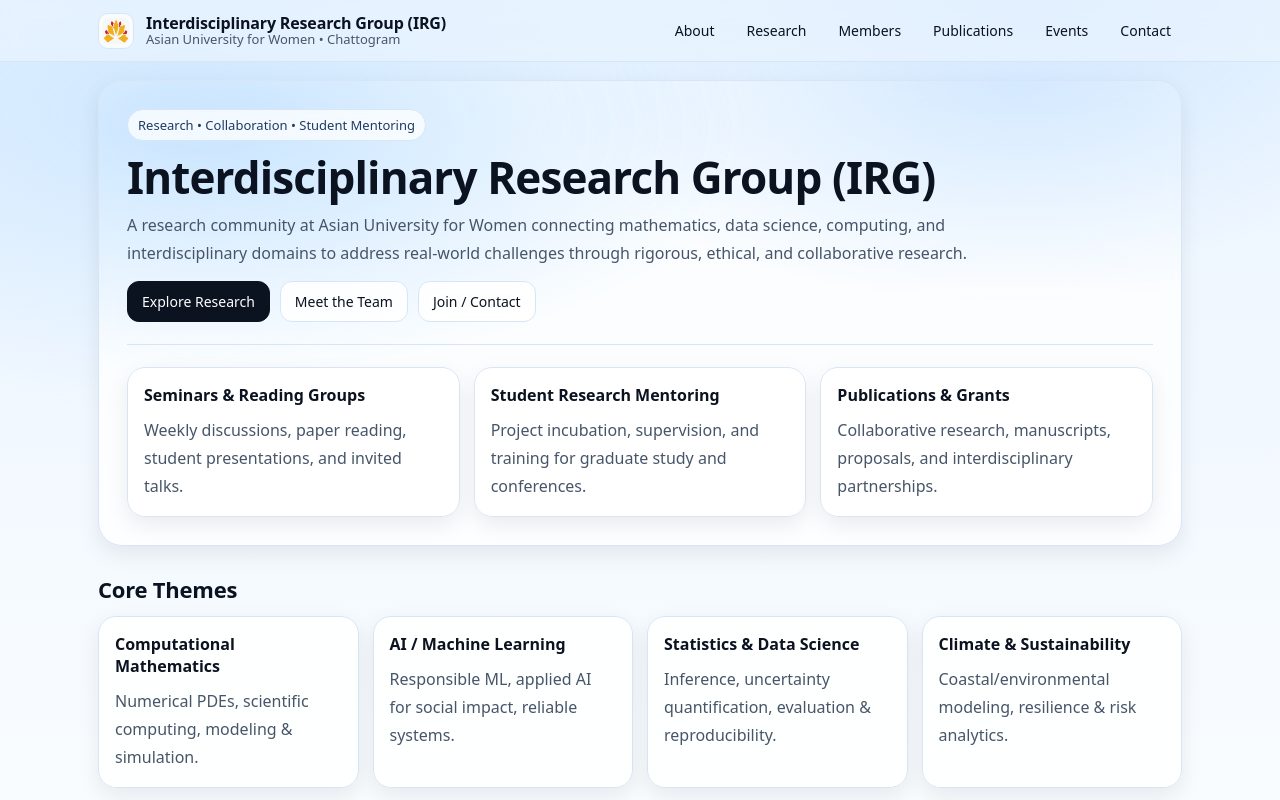
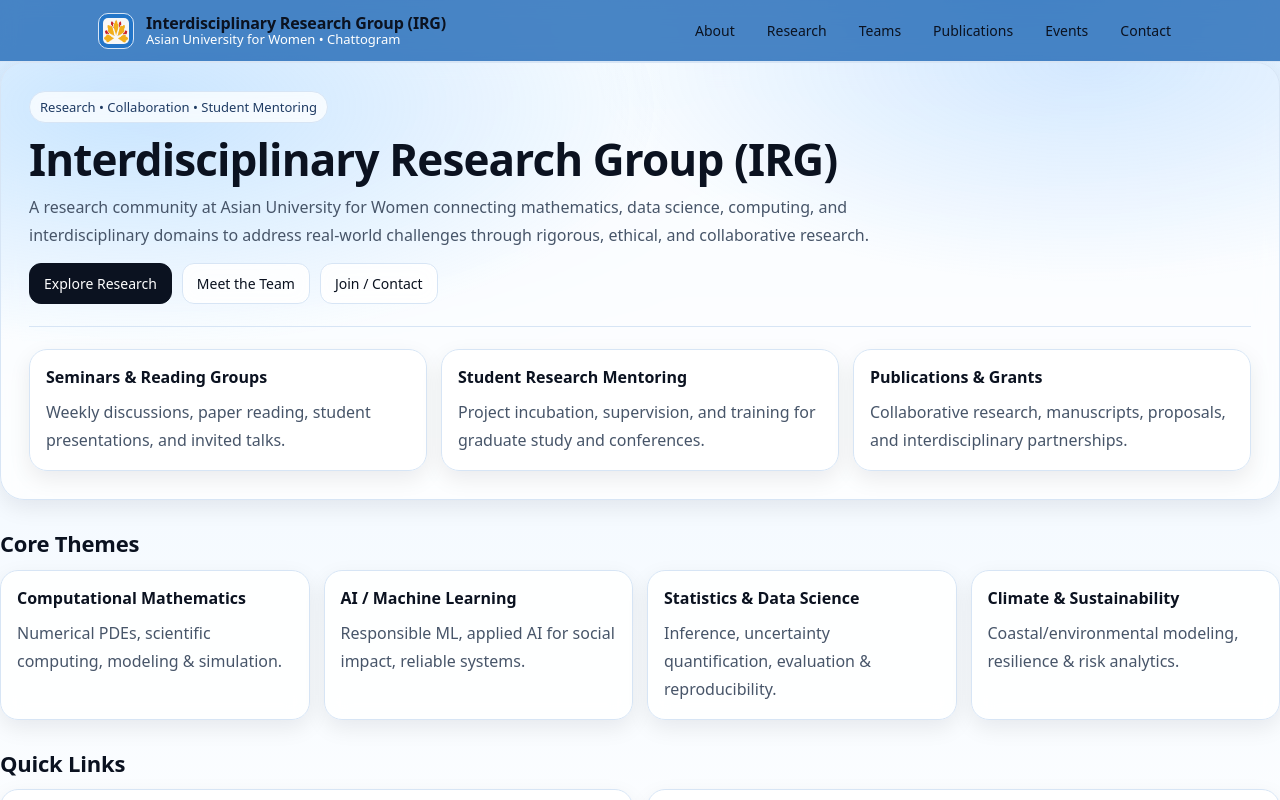
Before and after one commit to Mamunurrasid123/irg-website, a Next.js app: page / in a window 1280 px wide. Shown: the top 800 px of the page. Built offline with nearby package versions, Linux system fonts and the light colour scheme.

Commit message:
Fix footer layout

```diff
--- a/app/globals.css
+++ b/app/globals.css
@@ -114,7 +114,7 @@ a:hover { text-decoration: underline; text-underline-offset: 4px; }
   backdrop-filter: blur(10px);
 }
 
-.btn:hover { background: rgba(255,255,255,0.95); text-decoration: none; }
+.btn:hover { background: rgba(255, 255, 255, 0.95); text-decoration: none; }
 
 .btnPrimary {
   border-color: #0b1220;
--- a/app/layout.tsx
+++ b/app/layout.tsx
@@ -10,12 +10,18 @@ export const metadata = {
 export default function RootLayout({ children }: { children: React.ReactNode }) {
   return (
     <html lang="en">
-      <body>
-        <Navbar />
-        <div className="container" style={{ paddingTop: 18, paddingBottom: 40 }}>
-          {children}
+      <body style={{ margin: 0 }}>
+        {/* Flex layout ensures footer stays at the bottom on short pages */}
+        <div style={{ minHeight: "100vh", display: "flex", flexDirection: "column" }}>
+          <Navbar />
+
+          {/* Main grows to push footer down, but no background here */}
+          <main style={{ flex: 1 }}>
+            {children}
+          </main>
+
+          <Footer />
         </div>
-        <Footer />
       </body>
     </html>
   );
--- a/components/Footer.tsx
+++ b/components/Footer.tsx
@@ -1,6 +1,6 @@
 export default function Footer() {
   return (
-    <footer style={{ borderTop: "1px solid var(--border)", background: "var(--soft)" }}>
+    <footer style={{ borderTop: "1px solid var(--border)", background: "rgba(22,111,201,0.7)" }} >
       <div className="container" style={{ padding: "18px 18px" }}>
         <div style={{ display: "flex", justifyContent: "space-between", gap: 14, flexWrap: "wrap" }}>
           <div>
--- a/components/Navbar.tsx
+++ b/components/Navbar.tsx
@@ -4,7 +4,7 @@ import Image from "next/image";
 const nav = [
   { href: "/about", label: "About" },
   { href: "/research", label: "Research" },
-  { href: "/members", label: "Members" },
+  { href: "/members", label: "Teams" },
   { href: "/publications", label: "Publications" },
   { href: "/events", label: "Events" },
   { href: "/contact", label: "Contact" },
@@ -17,7 +17,7 @@ export default function Navbar() {
         position: "sticky",
         top: 0,
         zIndex: 50,
-        background: "rgba(234, 244, 255, 0.70)",
+        background: "rgba(8, 88, 173, 0.7)",
         backdropFilter: "blur(10px)",
         borderBottom: "1px solid var(--border)",
       }}
@@ -40,7 +40,7 @@ export default function Navbar() {
               alt="AUW"
               width={36}
               height={36}
-              style={{ borderRadius: 10, background: "rgba(255,255,255,0.7)", padding: 4, border: "1px solid var(--border)" }}
+              style={{ borderRadius: 10, background: "rgba(22, 111, 201, 0.7)", padding: 4, border: "1px solid var(--border)" }}
             />
 
             {/* IRG Logo (optional) */}
@@ -48,7 +48,10 @@ export default function Navbar() {
               <div style={{ fontWeight: 900, letterSpacing: "-0.01em" }}>
                 Interdisciplinary Research Group (IRG)
               </div>
-              <div className="small">Asian University for Women • Chattogram</div>
+             <div className="small" style={{ color: "white" }}>
+  Asian University for Women • Chattogram
+</div>
+
             </div>
           </div>
         </Link>
```
